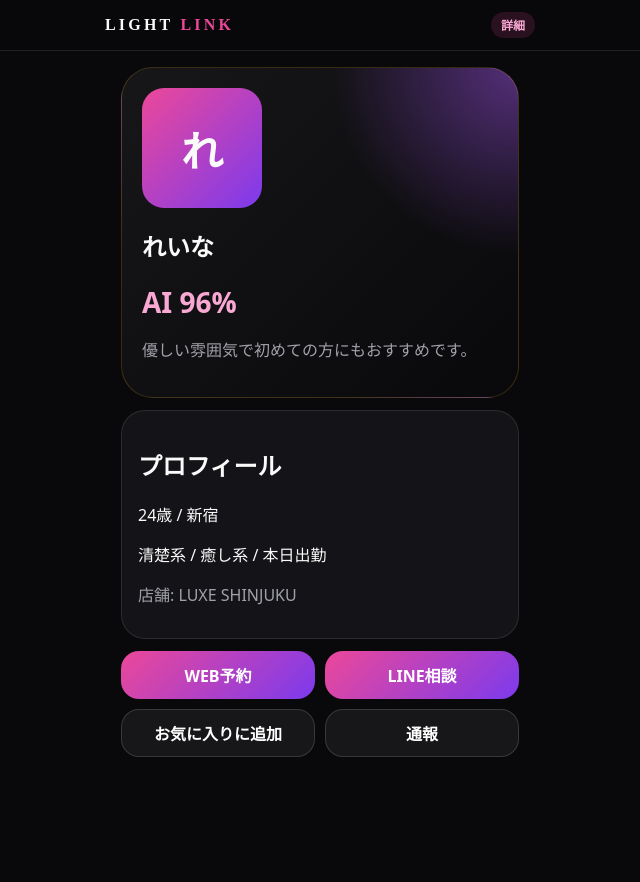
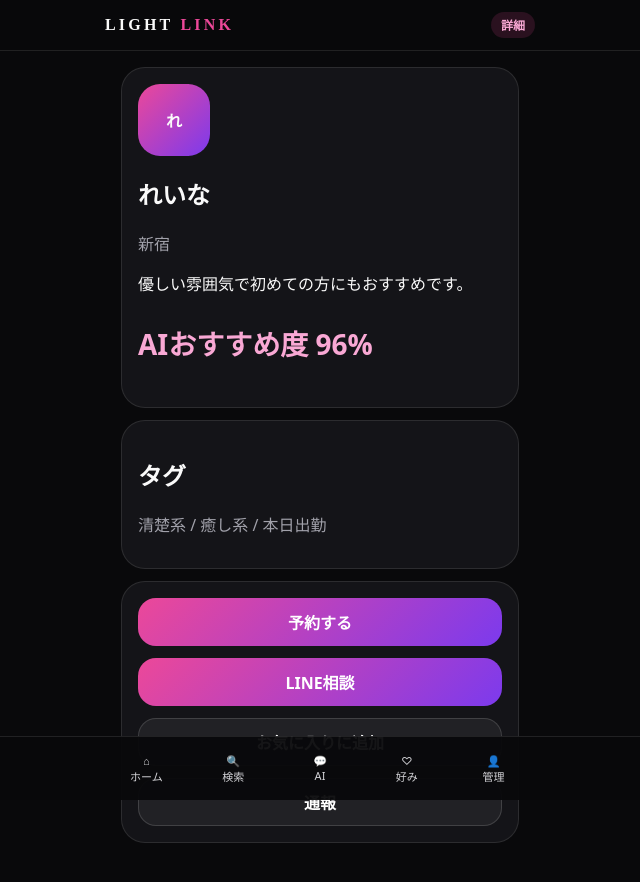
Before and after one commit to misa0324111-cmd/light-link, a Next.js app: page /talents/t1 in a window 1280 px wide. Shown: the top 882 px of the page, without its empty margins (320-960 px from the left). Before the commit the page ends 853 px from the top, so only its background shows below. Built offline with nearby package versions, Linux system fonts and the light colour scheme; no server answers.

Commit message:
Fix talent detail params Next.js 15

```diff
--- a/app/talents/[id]/page.tsx
+++ b/app/talents/[id]/page.tsx
@@ -1,14 +1,71 @@
 import Link from 'next/link'
 import { Header } from '@/components/Header'
-import { getStore, getTalent } from '@/lib/data'
+import { BottomNav } from '@/components/BottomNav'
 import { LineCta } from '@/components/LineCta'
 import { FavoriteButton } from '@/components/FavoriteButton'
 import { ViewTracker } from '@/components/ViewTracker'
 import { JsonLd } from '@/components/JsonLd'
 import { getJsonLdTalent } from '@/lib/seo'
-export default function TalentPage({ params }: { params:{id:string} }) {
-  const talent=getTalent(params.id)
-  if(!talent) return <main className="page">Not found</main>
-  const store=getStore(talent.storeId)
-  return <><JsonLd data={getJsonLdTalent(talent.id)} /><Header label="詳細"/><ViewTracker talentId={talent.id} /><main className="page grid"><section className="hero"><div className="avatar" style={{width:120,height:120,fontSize:42}}>{talent.name[0]}</div><h1>{talent.name}</h1><div className="score">AI {talent.aiScore}%</div><p className="muted">{talent.profile}</p></section><section className="card"><h2>プロフィール</h2><p>{talent.age}歳 / {talent.area}</p><p>{talent.tags.join(' / ')}</p><p className="muted">店舗: {store?.name}</p></section><div className="split"><Link className="btn" href={`/reservation/new?talent=${talent.id}`}>WEB予約</Link><LineCta label="LINE相談" source="talent_detail" /><FavoriteButton talentId={talent.id} /><a className="btn btn2" href="/report">通報</a></div></main></>
+import { getTalent } from '@/lib/data'
+
+export default async function TalentDetail({
+  params,
+}: {
+  params: Promise<{ id: string }>
+}) {
+  const { id } = await params
+  const talent = getTalent(id)
+
+  if (!talent) {
+    return (
+      <>
+        <Header label="詳細" />
+        <main className="page grid">
+          <section className="card">
+            <h1>見つかりません</h1>
+            <Link className="btn" href="/search">
+              一覧へ戻る
+            </Link>
+          </section>
+        </main>
+        <BottomNav />
+      </>
+    )
+  }
+
+  return (
+    <>
+      <JsonLd data={getJsonLdTalent(talent.id)} />
+      <Header label="詳細" />
+      <ViewTracker talentId={talent.id} />
+
+      <main className="page grid">
+        <section className="card">
+          <div className="avatar">{talent.name[0]}</div>
+          <h1>{talent.name}</h1>
+          <p className="muted">{talent.area}</p>
+          <p>{talent.profile}</p>
+          <p className="score">AIおすすめ度 {talent.aiScore}%</p>
+        </section>
+
+        <section className="card">
+          <h2>タグ</h2>
+          <p className="muted">{talent.tags.join(' / ')}</p>
+        </section>
+
+        <section className="card grid">
+          <Link className="btn" href={`/reservation/new?talent=${talent.id}`}>
+            予約する
+          </Link>
+          <LineCta label="LINE相談" source="talent_detail" />
+          <FavoriteButton talentId={talent.id} />
+          <Link className="btn btn2" href="/report">
+            通報
+          </Link>
+        </section>
+      </main>
+
+      <BottomNav />
+    </>
+  )
 }
```
